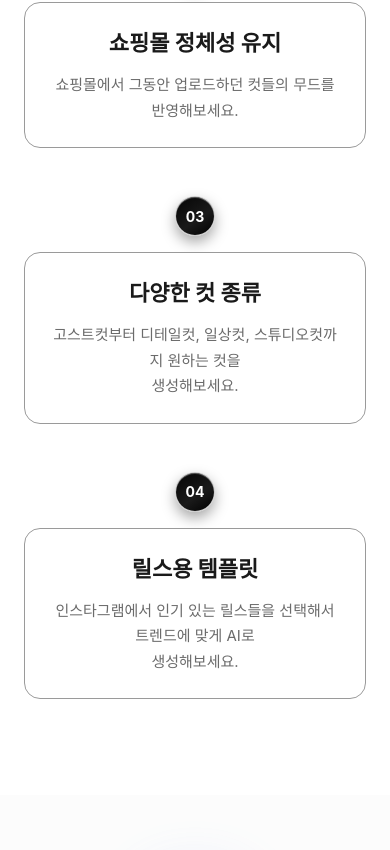
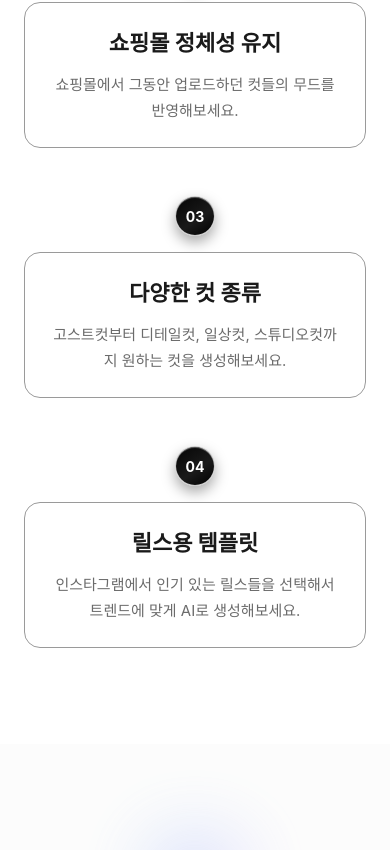
Before and after one commit to 1L-SANG/landing-page-fasho, a Next.js app: page / in a window 390 px wide. Shown: the part 1644-2494 px from the top of the page. Built offline with nearby package versions, Linux system fonts and the light colour scheme; no server answers; a web font is replaced by a local one.

Commit message:
1.99 mob 2

```diff
--- a/src/components/posts/contact-section.tsx
+++ b/src/components/posts/contact-section.tsx
@@ -92,7 +92,7 @@ const ContactSection = () => {
                             <Button
                                 variant="ghost"
                                 size="lg"
-                                className="mt-8 rounded-xl border-0 bg-white px-12 py-3 text-[18px] font-semibold text-[#1A1A1A] shadow-lg hover:scale-105 hover:bg-white/90 hover:text-[#1A1A1A]"
+                                className="mt-8 rounded-xl border-0 bg-white px-12 py-3 text-[18px] font-bold text-[#1A1A1A] shadow-lg hover:scale-105 hover:bg-white/90 hover:text-[#1A1A1A]"
                                 onClick={triggerHeroSurveyFromCta}
                             >
                                 할인혜택 받으러가기
--- a/src/components/posts/features-section.tsx
+++ b/src/components/posts/features-section.tsx
@@ -258,7 +258,7 @@ const FeaturesSection = () => {
                                     <h3 className="mb-3 text-[22px] font-bold text-[#1A1A1A] md:text-[26px]">
                                         {feature.title}
                                     </h3>
-                                    <p className="whitespace-pre-line text-[15px] leading-[1.7] text-[#6B6B6B]">
+                                    <p className="whitespace-normal md:whitespace-pre-line text-[15px] leading-[1.7] text-[#6B6B6B]">
                                         {feature.description}
                                     </p>
                                 </div>
```
